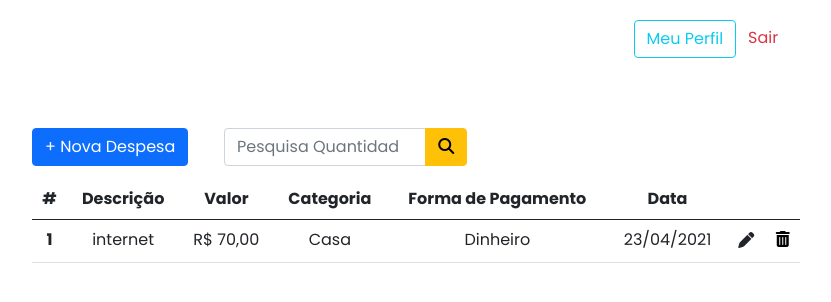
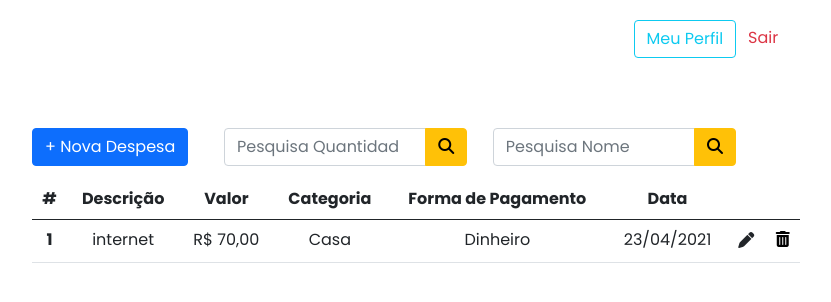
Before and after one commit to AdleyRodrigues/ProjetoWEB, a Vue app in the folder FRONT/: page /expenses in a window 1280 px wide. Shown: the top 302 px of the page, without its empty margins (224-1055 px from the left). Built offline with nearby package versions, Linux system fonts and the light colour scheme; sample sign-in values are in the browser's storage.

Commit message:
add input pesquisa por nome em Expenses

```diff
--- a/FRONT/src/components/FormExpenses.vue
+++ b/FRONT/src/components/FormExpenses.vue
@@ -4,11 +4,24 @@
     <button type="button" class="btn btn-outline-danger btsair" @click="logout">
       Sair
     </button>
+    <div class="input-group pesquisaDescricao">
+      <input
+        type="text"
+        name="descricao"
+        id="descricao"
+        class="form-control inputDescricao"
+        v-model="qtd"
+        placeholder="Pesquisa Nome"
+      />
+      <button type="button" class="btn btn-warning">
+        <i class="fas fa-search"></i>
+      </button>
+    </div>
     <div class="input-group pesquisaqtd">
       <input
         type="number"
-        name="descricao"
-        id="descricao"
+        name="quantidade"
+        id="quantidade"
         class="form-control inputqtd"
         v-model="qtd"
         placeholder="Pesquisa Quantidade"
@@ -254,6 +267,13 @@ export default {
   margin-top: 10%;
 }
 
+.input-group.pesquisaDescricao {
+  width: 19%;
+  position: absolute;
+  margin-left: 56%;
+  margin-top: 10%;
+}
+
 .expense a{
   position: absolute;
 
```
